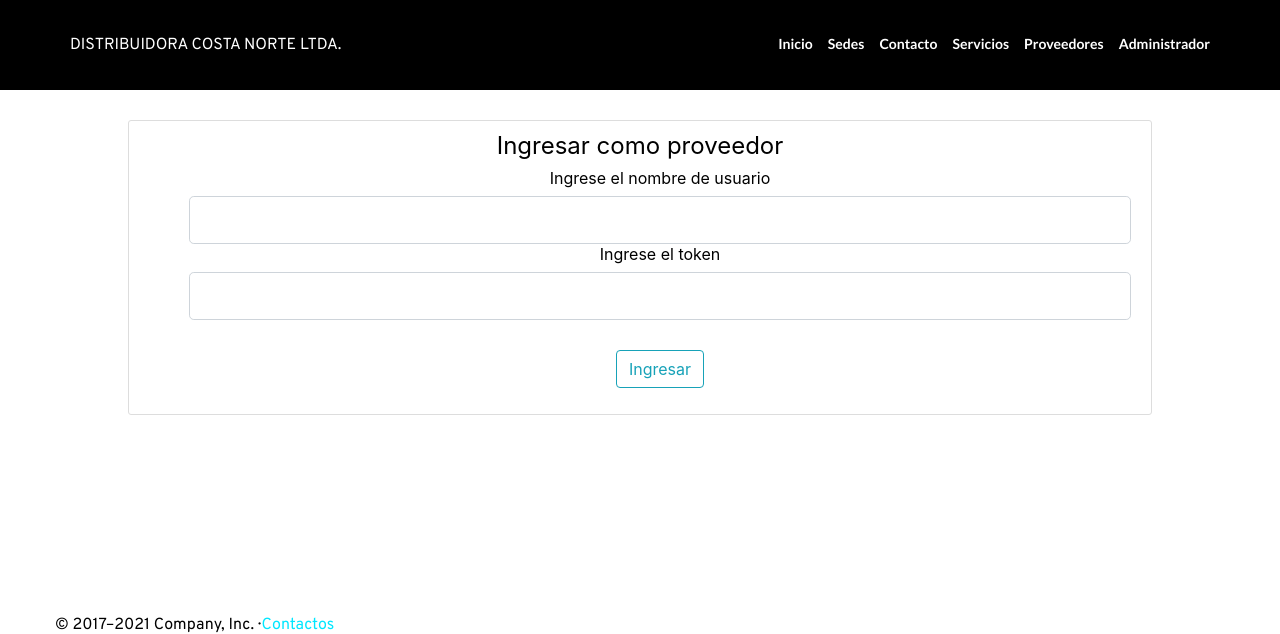
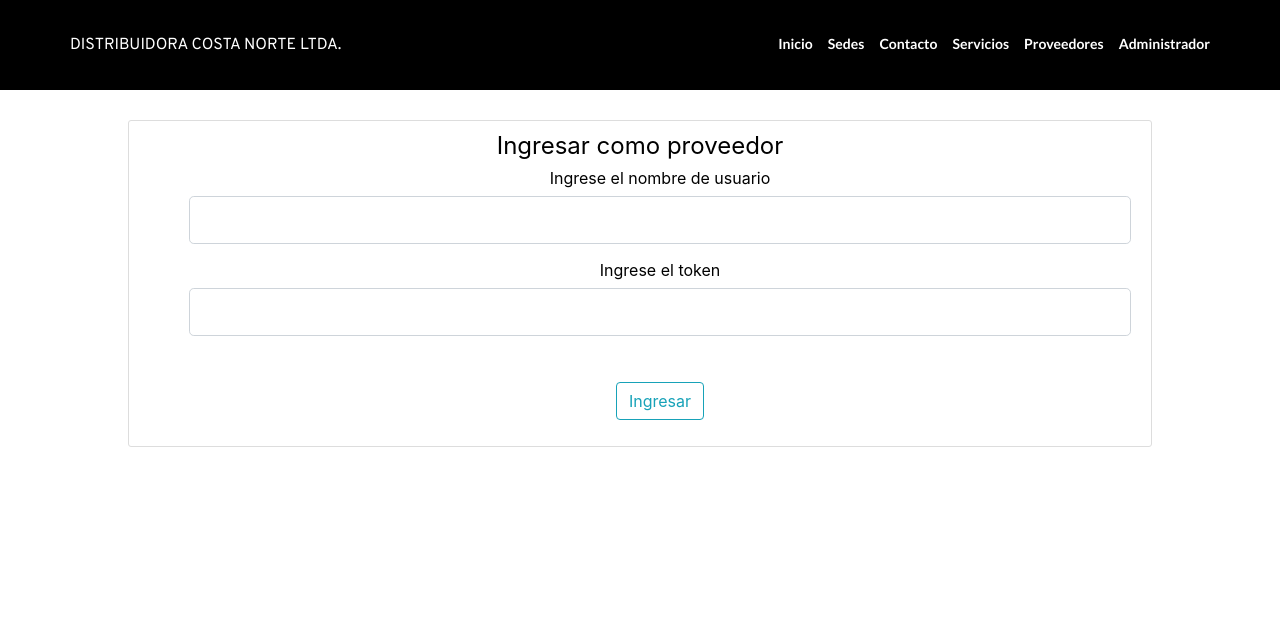
Before and after one commit to MiguelSie/PaginaWebDCN, a Flask app: page /proveedores in a window 1280 px wide. Shown: the top 634 px of the page. Run offline with Flask 2, Linux system fonts and the light colour scheme; some libraries are stand-ins or nearby versions; some web fonts are replaced.

Commit message:
Revert "Merge branch 'Disenio-Brizy' of https://github.com/MiguelSie/PaginaWebDCN into Disenio-Brizy"
This reverts commit a28f0fa49d71acb6e6321128300c6cf222c90237, reversing
changes made to 6de0761d24ef80e509c805e04e511447535ca056.

```diff
--- a/paginawebdcn/rutas.py
+++ b/paginawebdcn/rutas.py
@@ -92,7 +92,7 @@
             flash(f"Ha ingresado exitosamente ", "success")
             return redirect(url_for("administrador"))
         else:
-            flash(f"La contraseña ingresada no se encuentra registrada", "danger")
+            flash(f"El token ingresado no se encuentra registrado", "danger")
     return render_template("loginAdmi.html", title="Iniciar sesion como administrador", formulario=formulario,
                            admin=admin)
 
--- a/paginawebdcn/static/estilo.css
+++ b/paginawebdcn/static/estilo.css
@@ -170,11 +170,3 @@
   margin-right: 20%;
   margin-left: 20%;
 }
-.formulario{
-  margin: auto;
-}
-.form-group{
-margin-left: 0px;
- margin: auto;
- text-align: center;
-}
--- a/paginawebdcn/templates/administrador.html
+++ b/paginawebdcn/templates/administrador.html
@@ -100,7 +100,7 @@
     <div>
         <h1> {{ current_user.email }}</h1>
     </div>
-    <form class="formulario" method="POST" action="">
+    <form method="POST" action="">
         {{ formulario.hidden_tag() }}<!--esto se hace para proteger el sitio contar ciertos ataques-->
         <fieldset class="form-group">
             <legend class=""> Registrar nuevo proveedor</legend>
--- a/paginawebdcn/templates/listaProveedores.html
+++ b/paginawebdcn/templates/listaProveedores.html
@@ -39,11 +39,11 @@
 
             </div>
             <div class="article-tabla">
-                <span class="separados_1">  {{ proveedor.id }}   </span>
+                <span class="separados_1">{{ proveedor.id }} </span>
 
-                <span class="separados_3">   {{ proveedor.email }}  </span>
+                <span class="separados_3">{{ proveedor.email }}</span>
 
-                <span class="separados">  {{ proveedor.username }}  </span>
+                <span class="separados">{{ proveedor.username }}</span>
             </div>
 
         </article>
--- a/paginawebdcn/templates/proveedor.html
+++ b/paginawebdcn/templates/proveedor.html
@@ -1,7 +1,7 @@
 {% extends "original.html" %}
 {% block content %}
 <article class="media content-section">
-    <form class="formulario" method="POST" action="">
+    <form method="POST" action="">
         {{ formularioActu.hidden_tag() }}<!--esto se hace para proteger el sitio contar ciertos ataques-->
         <fieldset class="form-group">
             <legend class=""> Registrar nuevo proveedor</legend>
--- a/paginawebdcn/templates/proveedores.html
+++ b/paginawebdcn/templates/proveedores.html
@@ -64,7 +64,7 @@
 .brz .brz-cp-color6, .brz .brz-bcp-color6 {color: #ebebeb;}
 .brz .brz-cp-color7, .brz .brz-bcp-color7 {color: #666;}
 .brz .brz-cp-color8, .brz .brz-bcp-color8 {color: #fff;}</style><style class="brz-style brz-project__style-fonts"></style><!-- END BRIZY ASSETS --></head><body class="brz"><div class="brz-root__container brz-reset-all"><div class="content-section">
-    <form class="formulario" method="POST" action="">
+    <form method="POST" action="">
         {{ formulario.hidden_tag() }}<!--esto se hace para proteger el sitio contar ciertos ataques-->
         <fieldset class="form-group">
             <legend class=""> Ingresar como proveedor</legend>
```
Also changed, not shown: paginawebdcn/templates/loginAdmi.html (+4 -7 lines), requirements.txt (+24 -25 lines).
